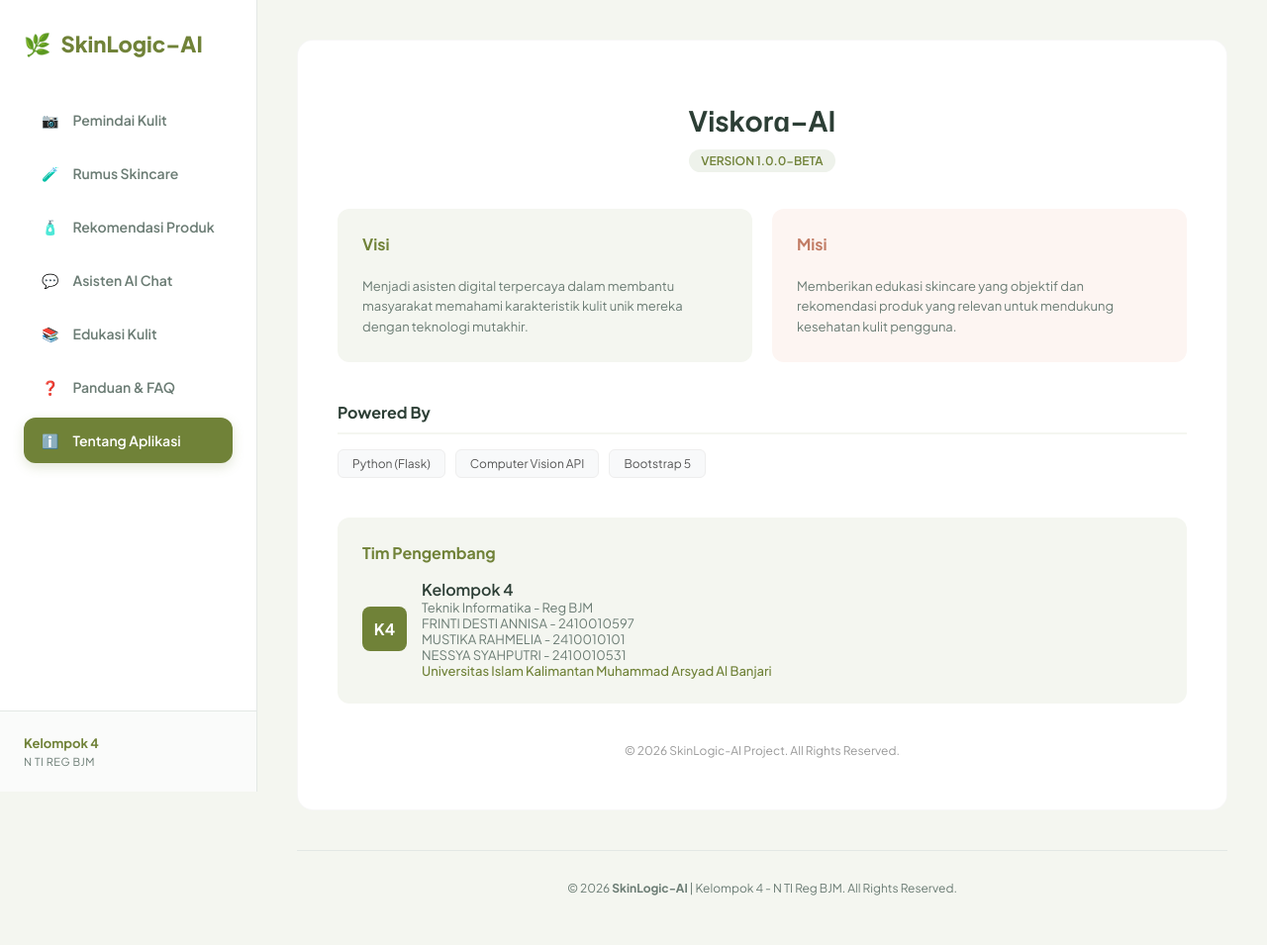
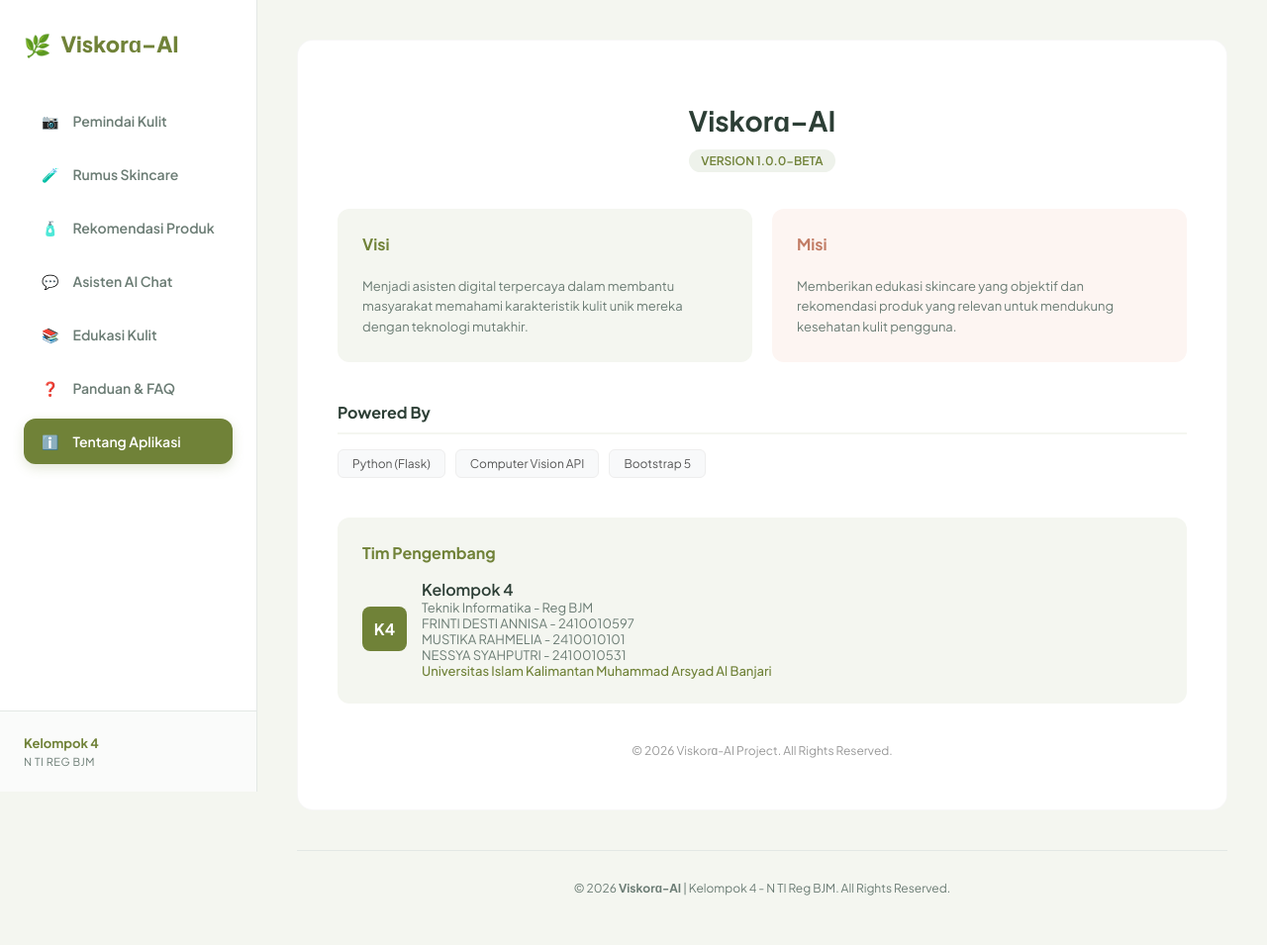
Before and after one commit to Arin2303/SkinAI, a Flask app: page /tentang in a window 1280 px wide. Shown: the whole page at 99% size. Run offline with Flask 3, Linux system fonts and the light colour scheme.

Commit message:
gnti semua jadi Viskorɑ

```diff
--- a/templates/base.html
+++ b/templates/base.html
@@ -3,7 +3,7 @@
 <head>
     <meta charset="UTF-8">
     <meta name="viewport" content="width=device-width, initial-scale=1.0">
-    <title>SkinLogic-AI - Sistem Analisis Karakteristik Kulit</title>
+    <title>Viskorɑ-AI - Sistem Analisis Karakteristik Kulit</title>
     <link href="https://fonts.googleapis.com/css2?family=Plus+Jakarta+Sans:wght@400;500;600;700;800&display=swap" rel="stylesheet">
     <style>
         /* PALET WARNA THE CLEAN APOTHECARY (SAGE, CLAY, & WHITE) */
@@ -44,7 +44,7 @@
             padding: 30px 24px;
         }
 
-        /* BRANDING BARU: SkinLogic-AI */
+        /* BRANDING BARU: Viskorɑ-AI */
         .logo-brand {
             font-size: 22px;
             font-weight: 800;
@@ -137,7 +137,7 @@
     <div class="sidebar">
         <div class="sidebar-top">
             <a href="/" class="logo-brand">
-                <span>🌿</span> SkinLogic–AI
+                <span>🌿</span> Viskorɑ–AI
             </a>
 
             <ul class="menu-list">
@@ -196,7 +196,7 @@
         {% block content %}{% endblock %}
 
         <footer class="web-footer">
-            &copy; 2026 <b>SkinLogic-AI</b> | Kelompok 4 - N TI Reg BJM. All Rights Reserved.
+            &copy; 2026 <b>Viskorɑ-AI</b> | Kelompok 4 - N TI Reg BJM. All Rights Reserved.
         </footer>
     </div>
 
--- a/templates/tentang.html
+++ b/templates/tentang.html
@@ -50,7 +50,7 @@
 
     <!-- FOOTER -->
     <div style="margin-top: 40px; text-align: center; color: #999; font-size: 12px;">
-        <p>&copy; 2026 SkinLogic-AI Project. All Rights Reserved.</p>
+        <p>&copy; 2026 Viskorɑ-AI Project. All Rights Reserved.</p>
     </div>
 </div>
 {% endblock %}
```
